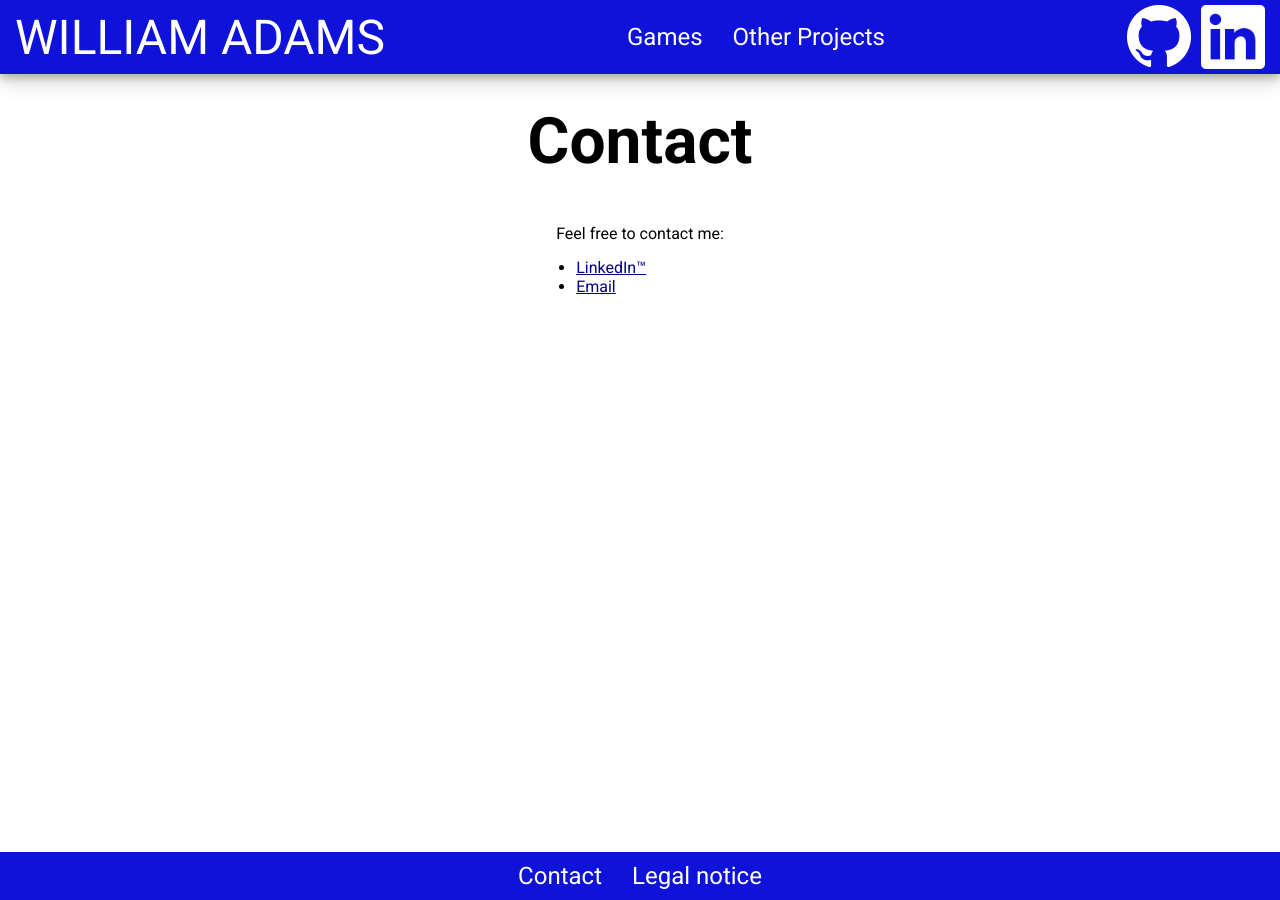
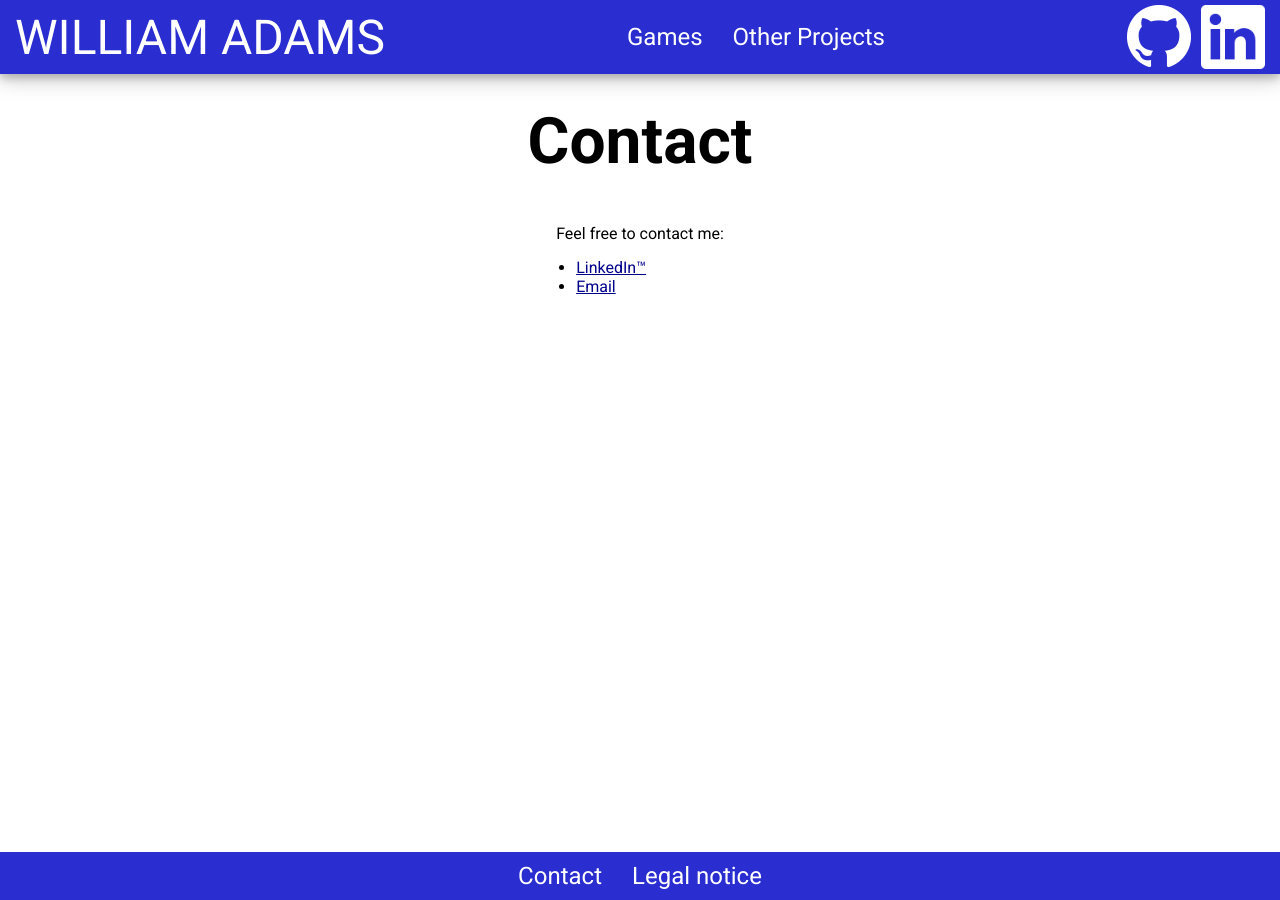
Before and after one commit to WillTheWizard42/WillTheWizard42.github.io, a Jekyll site: the page built from contact.md, in a window 1280 px wide. Built offline with Jekyll 4.4.1, drawn with Linux system fonts in a browser that asks for light colours.

Commit message:
Made blue less aggressive

```diff
--- a/assets/css/default.scss
+++ b/assets/css/default.scss
@@ -2,7 +2,7 @@
 ---
 
 $menu-height: calc(63px + 1rem);
-$background-color: #0f13d9;
+$background-color: #2a2dcf;
 $background-button-color: #0066ff;
 
 
```
